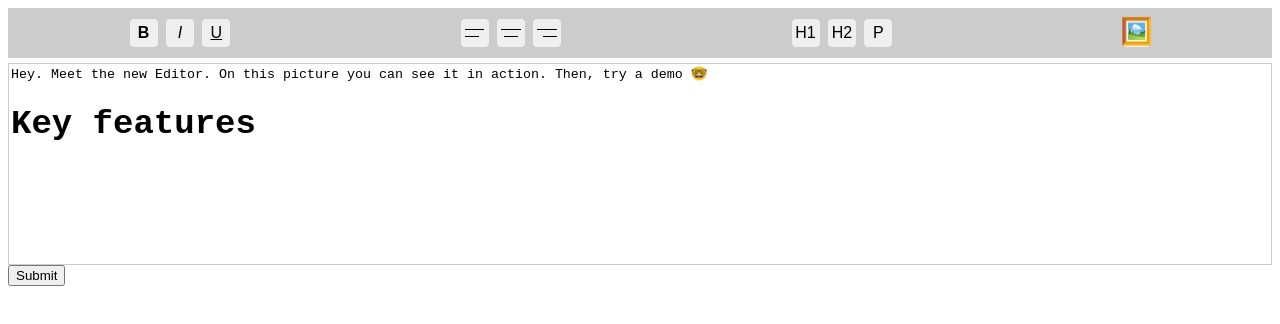
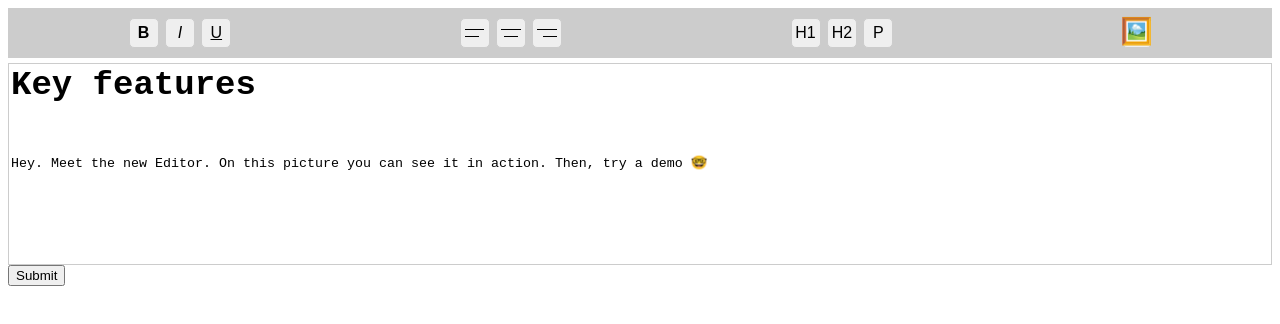
Before and after one commit to nurulislamrimon/es-editor, a React (Vite) app: page / in a window 1280 px wide. Shown: the top 324 px of the page. Built offline with nearby package versions, Linux system fonts and the light colour scheme.

Commit message:
cursor and height issue resolved

```diff
--- a/src/App.jsx
+++ b/src/App.jsx
@@ -6,19 +6,22 @@ import Toolbar from "./UI/Toolbar";
 // Define initial block structure
 const initialBlocks = [
   {
-    type: "paragraph",
-    data: {
-      text: "Hey. Meet the new Editor. On this picture you can see it in action. Then, try a demo 🤓",
-    },
-  },
-  {
     type: "header",
+    shouldFocus: false,
     data: {
       text: "Key features",
       level: 1,
     },
   },
+  {
+    type: "paragraph",
+    shouldFocus: false,
+    data: {
+      text: "Hey. Meet the new Editor. On this picture you can see it in action. Then, try a demo 🤓",
+    },
+  },
 ];
+
 const App = () => {
   const [blocks, setBlocks] = useState(initialBlocks);
 
@@ -29,33 +32,32 @@ const App = () => {
     setBlocks(newBlocks);
   };
 
-  // Add new block (e.g., header or paragraph)
+  // Remove block if it's empty and backspace is pressed
+  const removeBlock = (index) => {
+    const newBlocks = [...blocks];
+    newBlocks.splice(index, 1);
+    setBlocks(newBlocks);
+  };
+
+  // Add new block (header or paragraph) and focus it
   const addBlock = (event) => {
     const blockType = event.target.value;
+    let newBlock;
 
-    // Handle inline styling
-    if (
-      blockType === "bold" ||
-      blockType === "italic" ||
-      blockType === "underline"
-    ) {
-      document.execCommand(blockType, false);
-      return;
-    }
-
-    let newBlock;
     if (blockType === "h1" || blockType === "h2") {
       newBlock = {
         type: "header",
         data: {
-          text: "",
+          text: ``,
           level: blockType === "h1" ? 1 : 2,
         },
+        shouldFocus: true, // Set focus flag
       };
     } else if (blockType === "p") {
       newBlock = {
         type: "paragraph",
         data: { text: "" },
+        shouldFocus: true, // Set focus flag
       };
     }
 
@@ -64,21 +66,15 @@ const App = () => {
     }
   };
 
-  // Save data to backend
-  const handleSubmit = async () => {
-    console.log(blocks);
-  };
-
   return (
     <div className="es--editor-container">
       <Toolbar addBlock={addBlock} />
       <Blocks
         blocks={blocks}
         handleChange={handleChange}
-        addBlock={addBlock}
-        handleSubmit={handleSubmit}
+        removeBlock={removeBlock}
       />
-      <button onClick={handleSubmit}>Submit</button>
+      <button onClick={() => console.log(blocks)}>Submit</button>
     </div>
   );
 };
--- /dev/null
+++ b/src/Components/NewBlock.jsx
@@ -0,0 +1,80 @@
+/* eslint-disable react/prop-types */
+import { useEffect, useRef } from "react";
+
+const NewBlock = ({
+  block,
+  index,
+  handleChange,
+  removeBlock,
+  focusNextBlock,
+  focusPrevBlock,
+}) => {
+  const inputRef = useRef(null);
+
+  // Function to auto-resize textarea height
+  const autoResize = () => {
+    const textarea = inputRef.current;
+    textarea.style.height = "auto"; // Reset height to auto to get accurate scrollHeight
+    textarea.style.height = textarea.scrollHeight + "px"; // Set height based on content
+  };
+
+  useEffect(() => {
+    const handleKeyDown = (e) => {
+      const { selectionStart, selectionEnd } = inputRef.current;
+
+      // Check if the cursor is at the start or end of the block
+      const isAtStart = selectionStart === 0;
+      const isAtEnd = selectionEnd === block.data.text.length;
+
+      // Move to next block on right arrow if at the end
+      if (e.key === "ArrowRight" && isAtEnd) {
+        focusNextBlock(index);
+      }
+
+      // Move to previous block on left arrow if at the start
+      if (e.key === "ArrowLeft" && isAtStart) {
+        focusPrevBlock(index);
+      }
+
+      // Remove empty block on backspace
+      if (e.key === "Backspace" && !block.data.text) {
+        removeBlock(index);
+        e.preventDefault();
+      }
+    };
+
+    const textarea = inputRef.current;
+    textarea.addEventListener("keydown", handleKeyDown);
+    textarea.addEventListener("input", autoResize); // Trigger auto-resize on input
+
+    // Auto-resize initially if there's already content
+    autoResize();
+
+    return () => {
+      textarea.removeEventListener("keydown", handleKeyDown);
+      textarea.removeEventListener("input", autoResize);
+    };
+  }, [block.data.text, index, removeBlock, focusNextBlock, focusPrevBlock]);
+
+  useEffect(() => {
+    if (block.shouldFocus && inputRef.current) {
+      inputRef.current.focus();
+    }
+  }, [block.shouldFocus]);
+
+  return (
+    <textarea
+      ref={inputRef}
+      value={block.data.text}
+      onChange={(e) => handleChange(index, e)}
+      placeholder={
+        block.type === "paragraph"
+          ? "Write your text..."
+          : `Write your ${block.type}...`
+      }
+      className={`${block.type}-${block.data.level}-block`}
+    />
+  );
+};
+
+export default NewBlock;
--- a/src/UI/Blocks.jsx
+++ b/src/UI/Blocks.jsx
@@ -1,23 +1,37 @@
 /* eslint-disable react/prop-types */
-const NewBlock = ({ block, index, handleChange }) => (
-  <textarea
-    value={block.data.text}
-    onChange={(e) => handleChange(index, e)}
-    className={`${block.type}-${block.data.level}-block`}
-  />
-);
+import NewBlock from "../Components/NewBlock";
 
-const Blocks = ({ blocks, handleChange }) => {
+const Blocks = ({ blocks, handleChange, removeBlock }) => {
+  const focusNextBlock = (index) => {
+    const nextElement = document.querySelector(
+      `.block:nth-child(${index + 2}) textarea`
+    );
+    if (nextElement) {
+      nextElement.focus();
+    }
+  };
+
+  const focusPrevBlock = (index) => {
+    const prevElement = document.querySelector(
+      `.block:nth-child(${index}) textarea`
+    );
+    if (prevElement) {
+      prevElement.focus();
+    }
+  };
+
   return (
     <div className="blocks-container">
       {blocks.map((block, index) => (
         <div key={index} className="block">
-          {block.type === "paragraph" && (
-            <NewBlock block={block} index={index} handleChange={handleChange} />
-          )}
-          {block.type === "header" && (
-            <NewBlock block={block} index={index} handleChange={handleChange} />
-          )}
+          <NewBlock
+            block={block}
+            index={index}
+            handleChange={handleChange}
+            removeBlock={removeBlock}
+            focusNextBlock={focusNextBlock}
+            focusPrevBlock={focusPrevBlock}
+          />
         </div>
       ))}
     </div>
--- a/src/global.css
+++ b/src/global.css
@@ -53,8 +53,9 @@
 
 .es--editor-container .blocks-container textarea {
   border: none;
+  outline: none;
   resize: none;
-  width: 100%;
+  width: 98%;
   height: fit-content;
   overflow: hidden;
 }
@@ -65,8 +66,12 @@
 }
 
 .es--editor-container .blocks-container textarea.header-2-block {
-  font-size: larger;
+  font-size: 26px;
   font-weight: bold;
+}
+
+.es--editor-container .blocks-container textarea.paragraph-block {
+  font-size: 18px;
 }
 
 .es--editor-container .blocks-container img {
```
